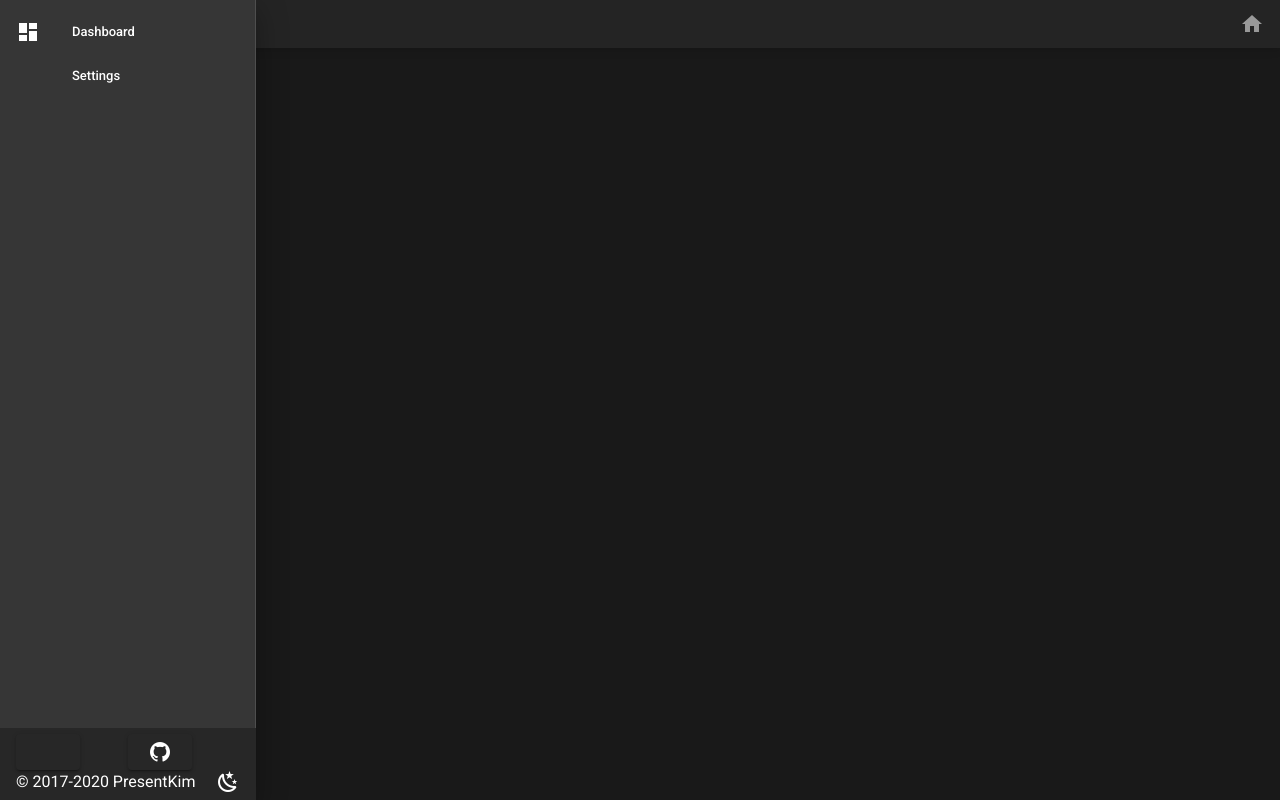
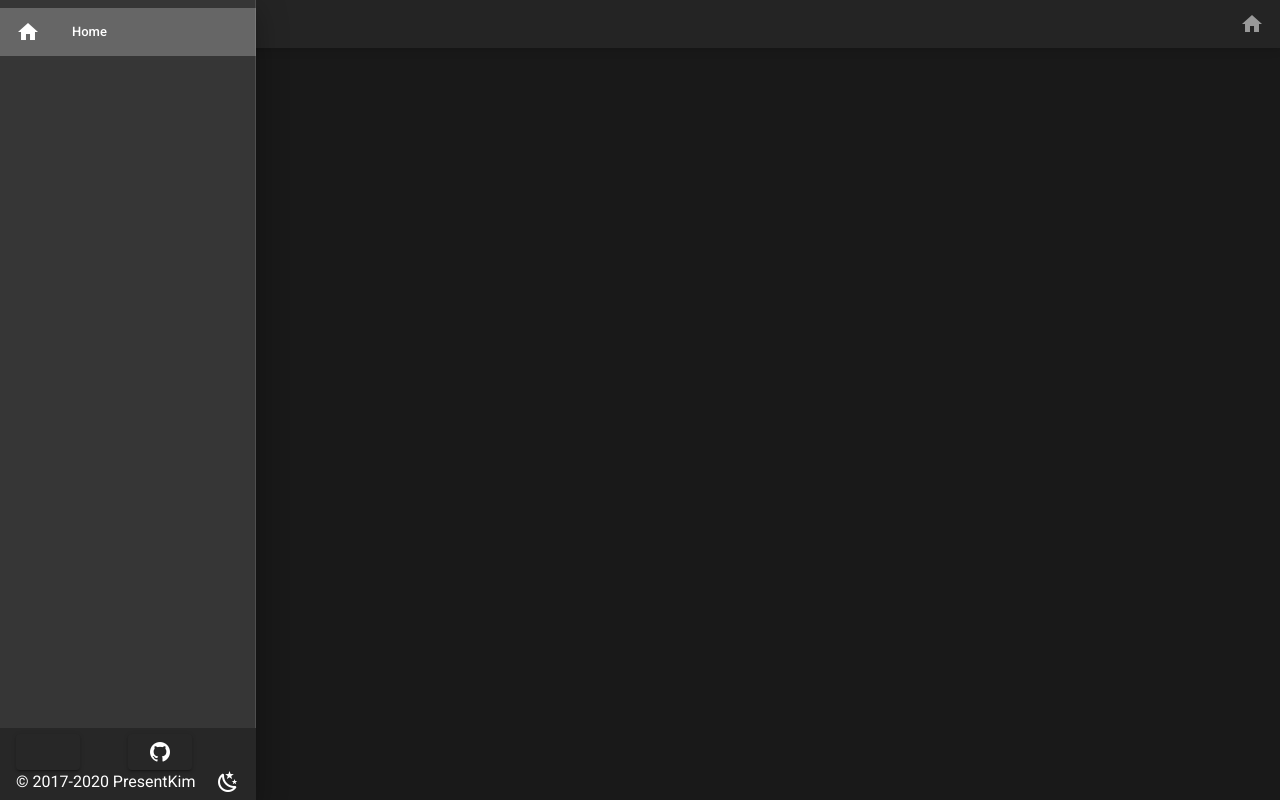
Before and after one commit to PresentKim/_pages_vue2, a Vue app: page / in a window 1280 px wide. Both pictures are taken after a click on the button 28 px from the left and 24 px from the top of the page. Built offline with nearby package versions, Linux system fonts and the light colour scheme.

Commit message:
:zap: Update navigation

```diff
--- a/src/components/core/Navigation.vue
+++ b/src/components/core/Navigation.vue
@@ -1,20 +1,12 @@
 <template>
     <v-navigation-drawer v-model="drawer" app clipped temporary>
         <v-list dense>
-            <v-list-item link>
+            <v-list-item to="/">
                 <v-list-item-action>
-                    <v-icon>mdi-view-dashboard</v-icon>
+                    <v-icon>mdi-home</v-icon>
                 </v-list-item-action>
                 <v-list-item-content>
-                    <v-list-item-title>Dashboard</v-list-item-title>
-                </v-list-item-content>
-            </v-list-item>
-            <v-list-item link>
-                <v-list-item-action>
-                    <v-icon>mdi-settings</v-icon>
-                </v-list-item-action>
-                <v-list-item-content>
-                    <v-list-item-title>Settings</v-list-item-title>
+                    <v-list-item-title>Home</v-list-item-title>
                 </v-list-item-content>
             </v-list-item>
         </v-list>
```
